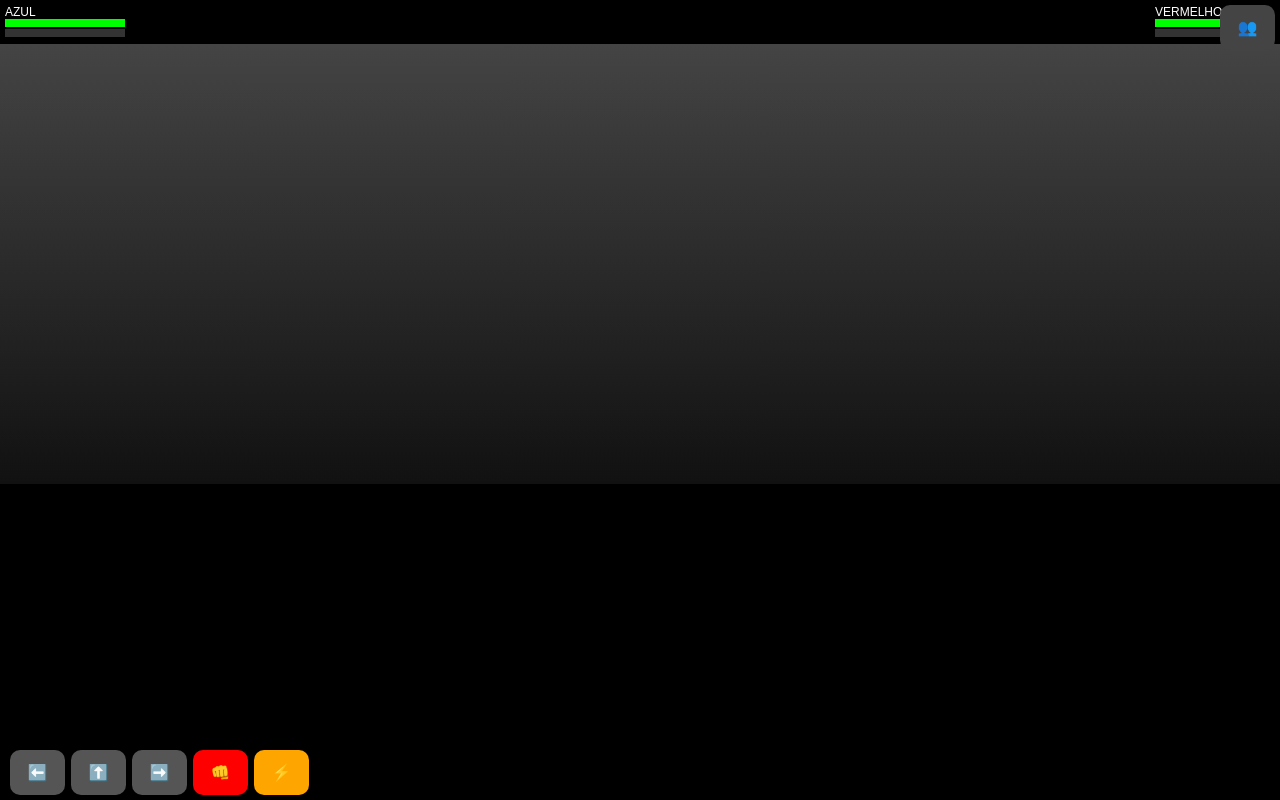
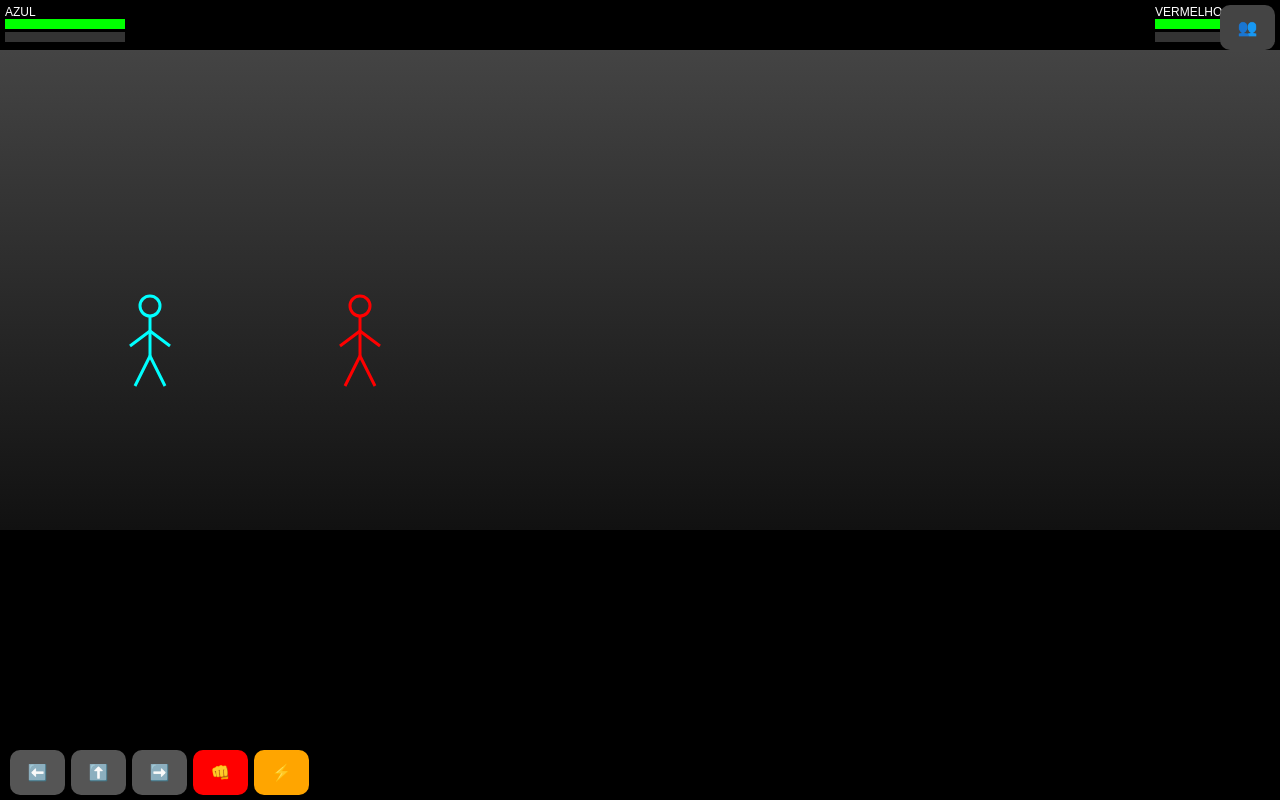
Before and after one commit to vt4bgwc4jc-sketch/Meu-Jogo, a plain HTML site: page index.html in a window 1280 px wide. Drawn offline with Linux system fonts and the light colour scheme.

Commit message:
Update index.html

```diff
--- a/index.html
+++ b/index.html
@@ -2,18 +2,19 @@
 <html lang="pt-br">
 <head>
 <meta charset="UTF-8">
-<title>Stick Fight PRO FINAL</title>
+<title>Stick Fight PRO</title>
 
 <style>
 body{margin:0;background:#000;color:#fff;font-family:Arial;overflow:hidden;}
 
 canvas{
 width:100%;
-height:55vh;
+height:60vh;
 background:linear-gradient(#444,#111);
 display:block;
 }
 
+/* HUD */
 .hud{
 display:flex;
 justify-content:space-between;
@@ -23,13 +24,14 @@ font-size:12px;
 
 .barra{
 width:120px;
-height:8px;
+height:10px;
 background:#333;
-margin-bottom:2px;
+margin-bottom:3px;
 }
 .vida{background:lime;height:100%;}
 .super{background:orange;height:100%;}
 
+/* CONTROLES */
 .controls{
 position:fixed;
 bottom:5px;
@@ -62,10 +64,7 @@ color:white;
 /* TELA FINAL */
 #fim{
 position:fixed;
-top:0;
-left:0;
-width:100%;
-height:100%;
+top:0;left:0;width:100%;height:100%;
 background:rgba(0,0,0,0.9);
 display:none;
 align-items:center;
@@ -127,7 +126,7 @@ const ctx=c.getContext("2d");
 
 function resize(){
 c.width=window.innerWidth;
-c.height=window.innerHeight*0.55;
+c.height=window.innerHeight*0.6;
 }
 resize();
 
@@ -210,13 +209,11 @@ p.vy+=0.8;
 p.y+=p.vy;
 if(p.y>0){p.y=0;p.vy=0;}
 
-// ❤️ REGENERAÇÃO
+// REGEN
 if(p.life<100 && !p.tomouDano){
 p.life+=0.05;
 if(p.life>100)p.life=100;
 }
-
-// reset dano
 p.tomouDano=false;
 }
 
@@ -245,6 +242,17 @@ p1.tomouDano=true;
 function control(){
 if(gameOver) return;
 
+if(keys.p1.left)p1.x-=5;
+if(keys.p1.right)p1.x+=5;
+if(keys.p1.jump && p1.vy===0)p1.vy=-12;
+
+if(twoPlayers){
+if(keys.p2.left)p2.x-=5;
+if(keys.p2.right)p2.x+=5;
+if(keys.p2.jump && p2.vy===0)p2.vy=-12;
+}
+
+// ATAQUE
 if(keys.p1.atk && Math.abs(p1.x-p2.x)<120){
 p2.life-=1;
 p2.tomouDano=true;
@@ -256,6 +264,78 @@ p1.life-=1;
 p1.tomouDano=true;
 p2.super=Math.min(100,p2.super+1);
 }
+
+// SUPER
+if(keys.p1.sup && p1.super>=100){
+p2.life-=20;
+p2.tomouDano=true;
+p1.super=0;
+}
+
+if(twoPlayers && keys.p2.sup && p2.super>=100){
+p1.life-=20;
+p1.tomouDano=true;
+p2.super=0;
+}
+}
+
+// DESENHAR
+function draw(p,color){
+let g=ground();
+let x=p.x,y=g+p.y;
+
+ctx.strokeStyle=color;
+ctx.lineWidth=3;
+
+// cabeça
+ctx.beginPath();
+ctx.arc(x,y-80,10,0,Math.PI*2);
+ctx.stroke();
+
+// corpo
+ctx.beginPath();
+ctx.moveTo(x,y-70);
+ctx.lineTo(x,y-30);
+ctx.stroke();
+
+// braços
+ctx.beginPath();
+ctx.moveTo(x,y-55);
+ctx.lineTo(x-20,y-40);
+ctx.moveTo(x,y-55);
+ctx.lineTo(x+20,y-40);
+ctx.stroke();
+
+// pernas
+ctx.beginPath();
+ctx.moveTo(x,y-30);
+ctx.lineTo(x-15,y);
+ctx.moveTo(x,y-30);
+ctx.lineTo(x+15,y);
+ctx.stroke();
+}
+
+// FIM
+function checkFim(){
+if(p1.life<=0){
+mostrarFim(twoPlayers?"🔴 Vermelho venceu":"💀 Você perdeu");
+}
+if(p2.life<=0){
+mostrarFim(twoPlayers?"🔵 Azul venceu":"🏆 Você venceu");
+}
+}
+
+function mostrarFim(txt){
+gameOver=true;
+document.getElementById("fim").style.display="flex";
+document.getElementById("textoFim").innerText=txt;
+}
+
+function reset(){
+p1=create(150);
+p2=create(400);
+gameOver=false;
+document.getElementById("fim").style.display="none";
 }
 
 // LOOP
@@ -268,11 +348,16 @@ physics(p2);
 control();
 ai();
 
+draw(p1,"cyan");
+draw(p2,"red");
+
 // HUD
 vida1.style.width=p1.life+"%";
 vida2.style.width=p2.life+"%";
 super1.style.width=p1.super+"%";
 super2.style.width=p2.super+"%";
+
+checkFim();
 
 requestAnimationFrame(loop);
 }
```
